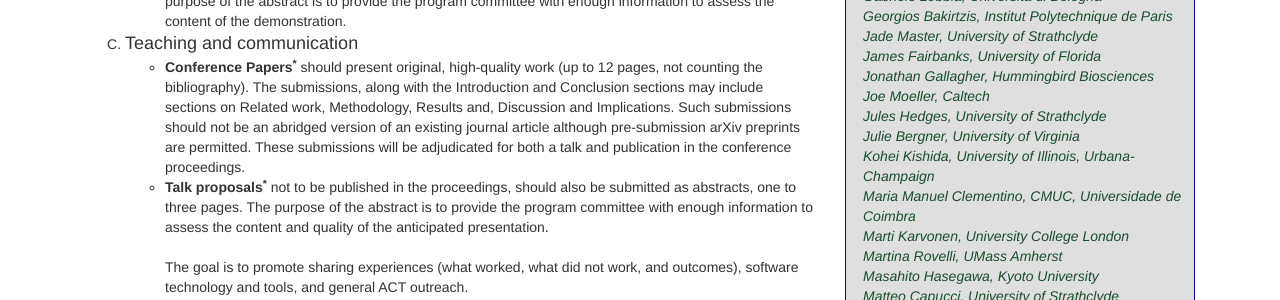
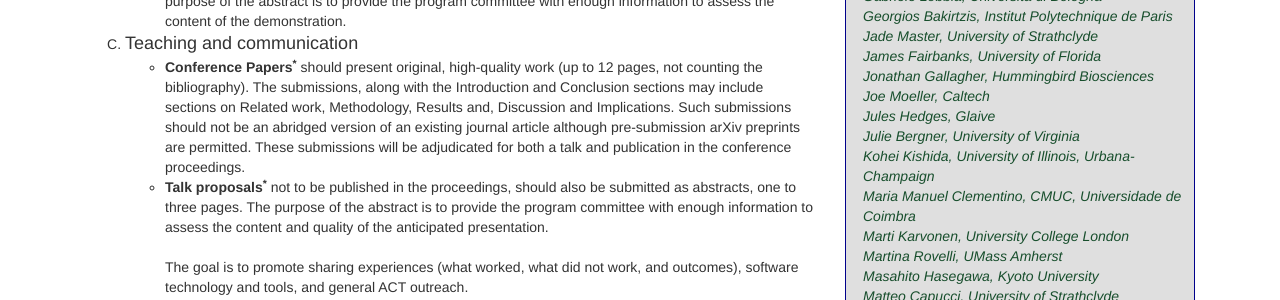
Before and after one commit to actconf2026/actconf2026.github.io, a Jekyll site: the page built from cfp.html, in a window 1280 px wide and 900 px high, scrolled down 552 px. Shown: the part 152-452 px from the top of the window. Built offline with Jekyll 4.4.1, drawn with Linux system fonts in a browser that asks for light colours.

Commit message:
Updated the affiliation of Jules Hedges

```diff
--- a/cfp.html
+++ b/cfp.html
@@ -148,7 +148,7 @@ This is the same as previous instances of ACT.)
 </i></li><li>James Fairbanks, <i>University of Florida
 </i></li><li>Jonathan Gallagher, <i> Hummingbird Biosciences
 </i></li><li>Joe Moeller, <i>Caltech
-</i></li><li>Jules Hedges, <i>University of Strathclyde
+</i></li><li>Jules Hedges, <i> Glaive
 </i></li><li>Julie Bergner, <i>University of Virginia
 </i></li><li>Kohei Kishida, <i>University of Illinois, Urbana-Champaign
 </i></li><li>Maria Manuel Clementino, <i>CMUC, Universidade de Coimbra
```
